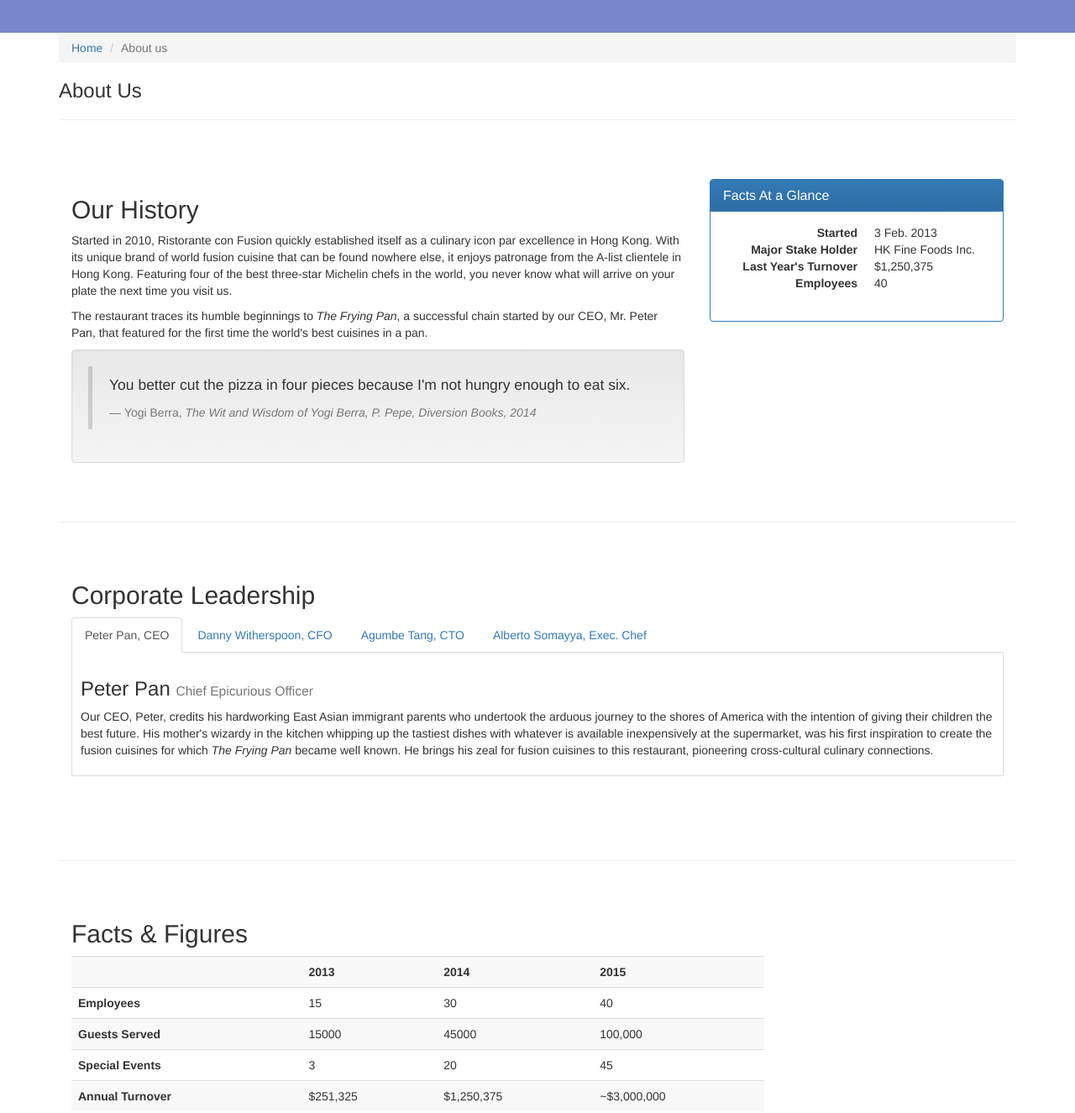
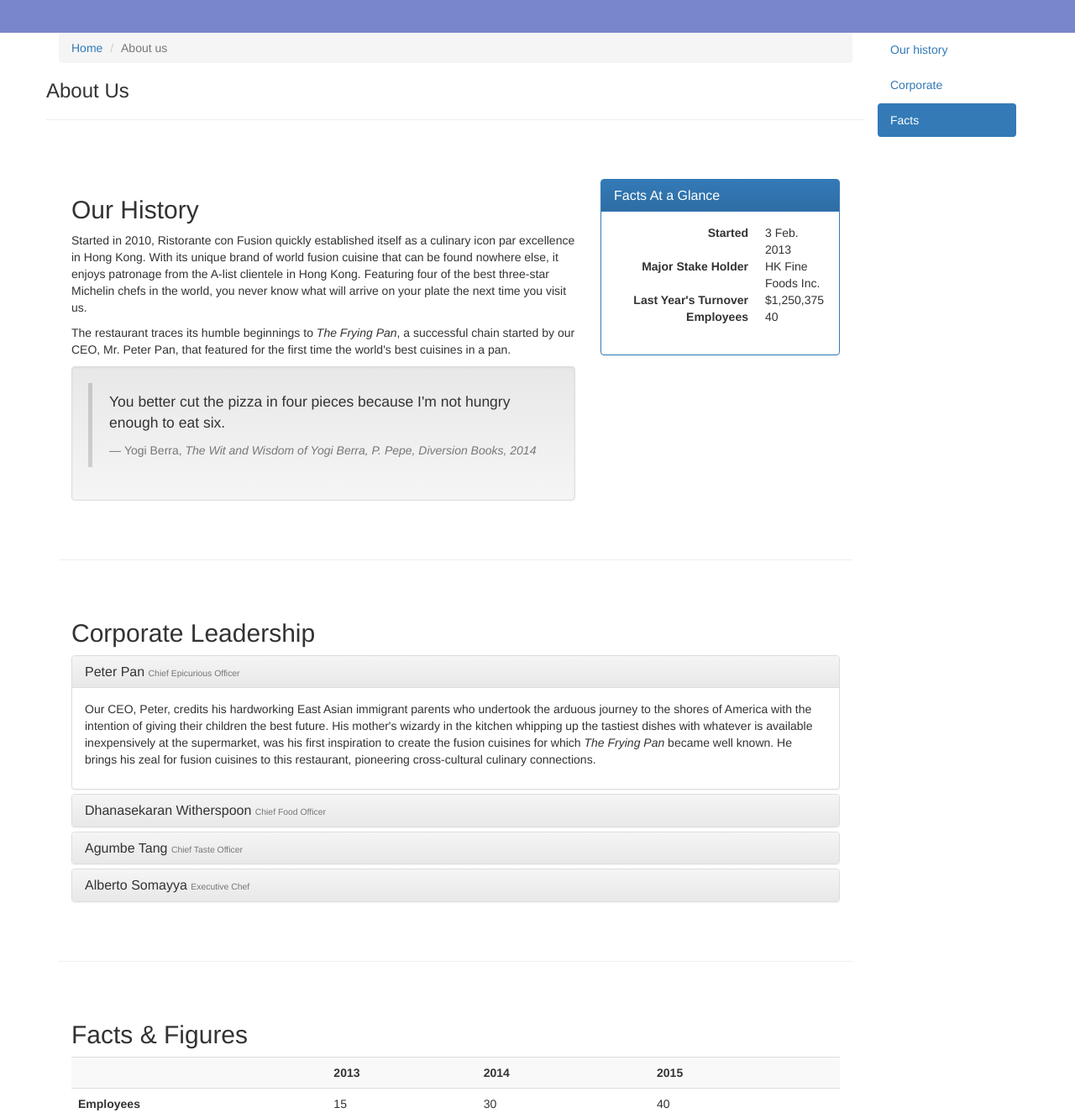
Before and after one commit to michaelrevans/bootstrap-confusion, a plain HTML site: page aboutus.html in a window 1280 px wide. Shown: the part 420-1745 px from the top of the page at 84% size. Drawn offline with nearby package versions, Linux system fonts and the light colour scheme.

Commit message:
exercise 2 of week 3 of bootstrap course - affix, scrollspy and accordion

```diff
--- a/aboutus.html
+++ b/aboutus.html
@@ -23,7 +23,7 @@
     <![endif]-->
 </head>
 
-<body>
+<body data-spy="scroll" data-target="#myScrollspy" data-offset="200">
     <nav class="navbar navbar-inverse navbar-fixed-top" role="navigation">
         <div class="container">
             <div class="navbar-header">
@@ -80,9 +80,12 @@
     </header>
 
     <div class="container">
+      <div class="row">
+        <div class="col-xs-12 col-sm-10">
+
         <!-- Breadcrumb 'row' - just a div, not an actual row -->
-        <div>
-            <div>
+        <div class="row">
+            <div class="col-xs-12">
                 <ul class="breadcrumb">
                     <li><a href="index.html">Home</a></li>
                     <li class="active">About us</li>
@@ -95,8 +98,8 @@
         </div>
 
         <!-- Our History row -->
-        <div class="row row-content">
-            <div class="col-xs-12 col-sm-8">
+        <div id="history" class="row row-content">
+            <div class="col-xs-12 col-sm-6 col-lg-8">
                 <h2>Our History</h2>
                 <p>Started in 2010, Ristorante con Fusion quickly established itself as a culinary icon par excellence in Hong Kong. With its unique brand of world fusion cuisine that can be found nowhere else, it enjoys patronage from the A-list clientele in Hong Kong.  Featuring four of the best three-star Michelin chefs in the world, you never know what will arrive on your plate the next time you visit us.</p>
                 <p>The restaurant traces its humble beginnings to <em>The Frying Pan</em>, a successful chain started by our CEO, Mr. Peter Pan, that featured for the first time the world's best cuisines in a pan.</p>
@@ -112,7 +115,7 @@
                 </div>
             </div>
 
-            <div class="col-xs-12 col-sm-4">
+            <div class="col-xs-12 col-sm-6 col-lg-4">
                 <div class="panel panel-primary">
                     <div class="panel-heading">
                          <h3 class="panel-title">Facts At a Glance</h3>
@@ -134,53 +137,75 @@
         </div>
 
         <!-- Corporate Leaderhsip row -->
-        <div class="row row-content">
+        <div id="corporate" class="row row-content">
             <div class="col-xs-12">
                 <h2>Corporate Leadership</h2>
-                <ul class="nav nav-tabs" role="tablist">
-                  <li role="presentation" class="active">
-                    <a href="#peter" aria-controls="peter"
-                    role="tab" data-toggle="tab">Peter Pan, CEO</a>
-                  </li>
-                  <li role="presentation"><a href="#danny"
-                    aria-controls="danny" role="tab"
-                    data-toggle="tab">Danny Witherspoon, CFO</a>
-                  </li>
-                  <li role="presentation"><a href="#agumbe"
-                    aria-controls="agumbe" role="tab"
-                    data-toggle="tab">Agumbe Tang, CTO</a>
-                  </li>
-                  <li role="presentation"><a href="#alberto"
-                      aria-controls="alberto" role="tab"
-                      data-toggle="tab">Alberto Somayya, Exec. Chef</a>
-                  </li>
-                </ul>
-                <div class="tab-content">
-                  <div role="tabpanel" class="tab-pane tade in active" id="peter">
-                    <h3>Peter Pan <small>Chief Epicurious Officer</small></h3>
+                <div class="panel-group" id="accordion" role="tablist" aria-multiselectable="true">
+                  <div class="panel panel-default">
+                    <div class="panel-heading" role="tab" id="headingPeter">
+                      <h3 class="panel-title">
+                        <a role="button" data-toggle="collapse" data-parent="#accordion" href="#peter" aria-expanded="true" aria-controls="peter">Peter Pan <small>Chief Epicurious Officer</small>
+                        </a>
+                      </h3>
+                    </div>
+                    <div id="peter" role="tabpanel" class="panel-collapse collapse in" aria-labelledby="headingPeter">
+                      <div class="panel-body">
                         <p>Our CEO, Peter, credits his hardworking East Asian immigrant parents who undertook the arduous journey to the shores of America with the intention of giving their children the best future. His mother's wizardy in the kitchen whipping up the tastiest dishes with whatever is available inexpensively at the supermarket, was his first inspiration to create the fusion cuisines for which <em>The Frying Pan</em> became well known. He brings his zeal for fusion cuisines to this restaurant, pioneering cross-cultural culinary connections.</p>
                       </div>
-                  <div role="tabpanel" class="tab-pane fade" id="danny">
-                    <h3>Dhanasekaran Witherspoon <small>Chief Food Officer</small></h3>
+                    </div>
+                  </div>
+                  <div class="panel panel-default">
+                    <div class="panel-heading" role="tab" id="headingDanny">
+                      <h3 class="panel-title">
+                        <a class="collapsed" role="button" data-toggle="collapse"
+                        data-parent="#accordion" href="#danny"
+                        aria-expanded="false" aria-controls="danny">
+                        Dhanasekaran Witherspoon <small>Chief Food Officer</small>
+                        </a>
+                      </h3>
+                    </div>
+                    <div role="tabpanel" class="panel-collapse collapse"
+                    id="danny"    aria-labelledby="headingDanny">
+                      <div class="panel-body">
                         <p>Our CFO, Danny, as he is affectionately referred to by his colleagues, comes from a long established family tradition in farming and produce. His experiences growing up on a farm in the Australian outback gave him great appreciation for varieties of food sources. As he puts it in his own words, <em>Everything that runs, wins, and everything that stays, pays!</em></p>
                       </div>
-                  <div role="tabpanel" class="tab-pane fade" id="agumbe">
-                    <h3>Agumbe Tang <small>Chief Taste Officer</small></h3>
-                    <p>Blessed with the most discerning gustatory sense, Agumbe, our CFO, personally ensures that every dish that we serve meets his exacting tastes. Our chefs dread the tongue lashing that ensues if their dish does not meet his exacting standards. He lives by his motto, <em>You click only if you survive my lick.</em></p>
                     </div>
-                  <div role="tabpanel" class="tab-pane fade" id="alberto">
-                    <h3>Alberto Somayya <small>Executive Chef</small></h3>
+                  </div>
+                  <div class="panel panel-default">
+                    <div class="panel-heading" role="tab" id="headingAgumbe">
+                      <h3 class="panel-title">
+                        <a class="collapsed" role="button" data-toggle="collapse"                        data-parent="#accordion" href="#agumbe" aria-expanded="false" aria-controls="agumbe">Agumbe Tang <small>Chief Taste Officer</small>
+                        </a>
+                      </h3>
+                    </div>
+                    <div role="tabpanel" class="panel-collapse collapse" id="agumbe" aria-labelledby="headingAgumbe">
+                      <div class="panel-body">
+                        <p>Blessed with the most discerning gustatory sense, Agumbe, our CFO, personally ensures that every dish that we serve meets his exacting tastes. Our chefs dread the tongue lashing that ensues if their dish does not meet his exacting standards. He lives by his motto, <em>You click only if you survive my lick.</em>
+                        </p>
+                      </div>
+                    </div>
+                  </div>
+                  <div class="panel panel-default">
+                    <div class="panel-heading" role="tab" id="headingAlberto">
+                      <h3 class="panel-title">
+                        <a class="collapsed" role="button" data-toggle="collapse"
+                        data-parent="#accordion" href="#alberto"
+                        aria-expanded="false" aria-controls="alberto">
+                        Alberto Somayya <small>Executive Chef</small></a>
+                      </h3>
+                    </div>
+                    <div role="tabpanel" class="panel-collapse collapse" id="alberto" aria-labelledby="headingAlberto">
+                      <div class="panel-body">
                         <p>Award winning three-star Michelin chef with wide International experience having worked closely with whos-who in the culinary world, he specializes in creating mouthwatering Indo-Italian fusion experiences. He says, <em>Put together the cuisines from the two craziest cultures, and you get a winning hit! Amma Mia!</em></p>
                       </div>
                     </div>
                   </div>
-             <div class="col-xs-12">
-                <p style="padding:20px;"></p>
+                </div>
               </div>
             </div>
 
-        <div class="row row-content">
-            <div class="col-xs-12 col-sm-9">
+        <div id="facts" class="row row-content">
+            <div class="col-xs-12">
                 <h2>Facts &amp; Figures</h2>
                 <div class="table-responsive">
                 <table class="table table-striped">
@@ -217,11 +242,16 @@
                 </table>
                 </div>
             </div>
-             <div class="col-xs-12 col-sm-3">
-                <p style="padding:20px;"></p>
           </div>
         </div>
-
+        <nav class="hidden-xs col-sm-2" id="myScrollspy">
+          <ul class="nav nav-pills nav-stacked" data-spy="affix" data-offset-top="400">
+            <li><a href="#history">Our history</a></li>
+            <li><a href="#corporate">Corporate</a></li>
+            <li><a href="#facts">Facts</a></li>
+          </ul>
+        </nav>
+      </div>
     </div>
 
     <footer class="row-footer">
--- a/css/mystyles.css
+++ b/css/mystyles.css
@@ -69,6 +69,11 @@ body{
     padding: 10px;
 }
 
+.affix {
+  top: 100px;
+}
+
+
 /*
 
 .form-inline {
```
Also changed, not shown: test_file.html (deleted, +0 -8 lines). Lines whose indentation alone changed are shown as unchanged.
